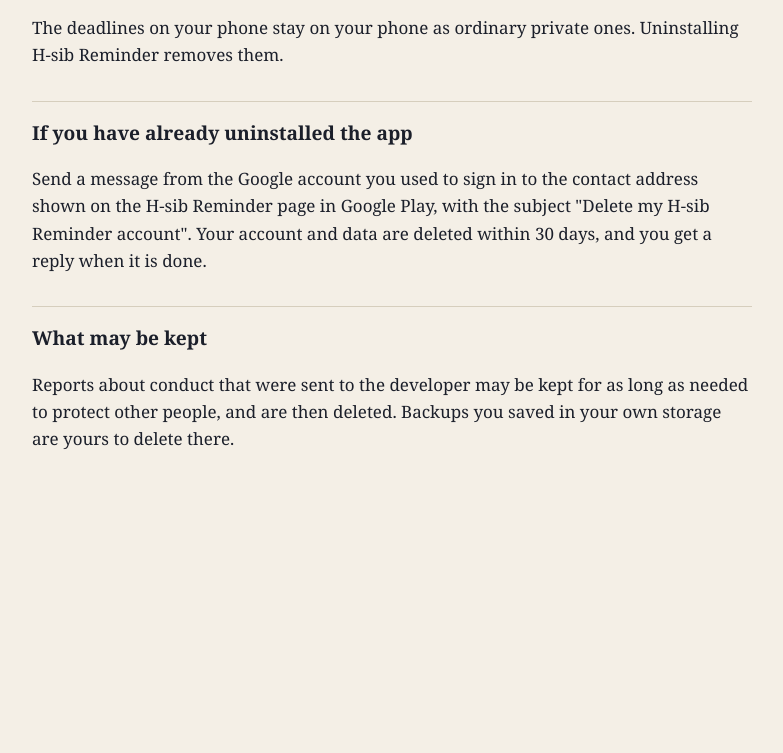
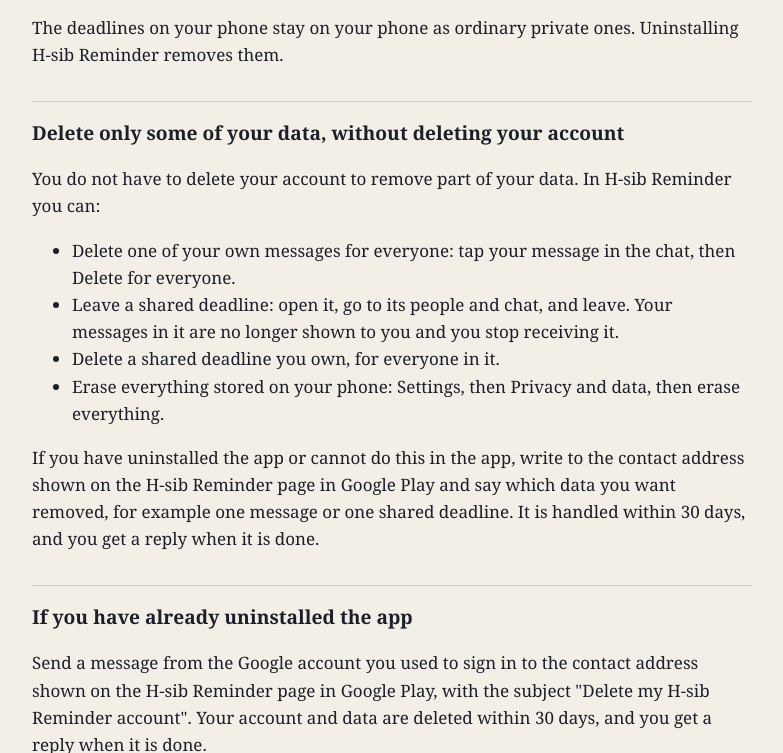
Before and after one commit to H-sib/s-ib, a plain HTML site: page site/delete-account.html in a window 1280 px wide. Shown: the part 514-1267 px from the top of the page, without its empty margins (248-1031 px from the left). Before the commit the page ends 1047 px from the top, so only its background shows below. Drawn offline with Linux system fonts and the light colour scheme.

Commit message:
Delete page: how to delete only some data without deleting the account

```diff
--- a/site/delete-account.html
+++ b/site/delete-account.html
@@ -36,6 +36,17 @@
 </ul>
 <p>The deadlines on your phone stay on your phone as ordinary private ones. Uninstalling H-sib Reminder removes them.</p>
 
+<h2 id="some-data">Delete only some of your data, without deleting your account</h2>
+<p>You do not have to delete your account to remove part of your data. In H-sib Reminder you can:</p>
+<ul>
+  <li>Delete one of your own messages for everyone: tap your message in the chat, then Delete for everyone.</li>
+  <li>Leave a shared deadline: open it, go to its people and chat, and leave. Your messages in it are no longer shown to you and you stop receiving it.</li>
+  <li>Delete a shared deadline you own, for everyone in it.</li>
+  <li>Erase everything stored on your phone: Settings, then Privacy and data, then erase everything.</li>
+</ul>
+<p>If you have uninstalled the app or cannot do this in the app, write to the contact address shown on the H-sib Reminder page in Google Play
+and say which data you want removed, for example one message or one shared deadline. It is handled within 30 days, and you get a reply when it is done.</p>
+
 <h2>If you have already uninstalled the app</h2>
 <p>Send a message from the Google account you used to sign in to the contact address shown on the H-sib Reminder page in Google Play,
 with the subject "Delete my H-sib Reminder account". Your account and data are deleted within 30 days, and you get a reply when it is done.</p>
```
Also changed, not shown: site/privacy.html (+2 -0 lines).
